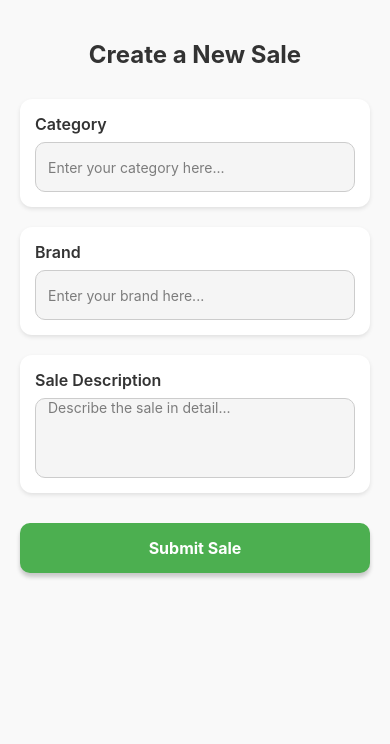
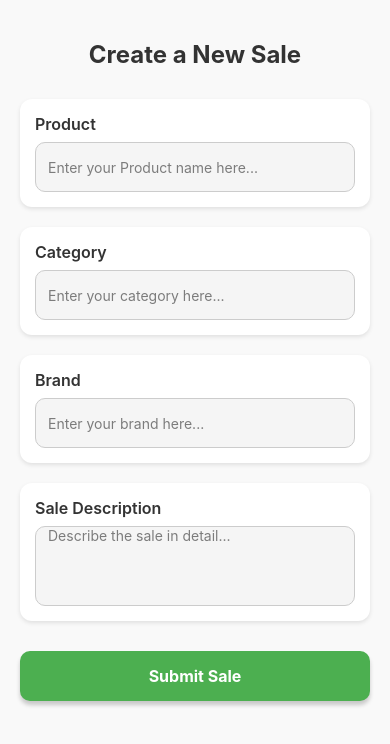
Before and after one commit to Gaurav2418/Ecomm_Frontend, a React Native app: screen /CreateSale in a window 390 px wide. Shown: the top 744 px of the page. Built offline with nearby package versions, Linux system fonts and the light colour scheme.

Commit message:
Data i/p added in create sale

```diff
--- a/screens/CreateSaleScreen.js
+++ b/screens/CreateSaleScreen.js
@@ -1,10 +1,11 @@
 import axios from "axios";
 import React, { useState } from "react";
-import { View, Text, StyleSheet, TextInput, TouchableOpacity, ScrollView } from "react-native";
+import { View, Text, StyleSheet, TextInput, TouchableOpacity, ScrollView, Alert } from "react-native";
 import AsyncStorage from "@react-native-async-storage/async-storage";
 
 
 const CreateSaleScreen = () => {
+    const [product, setProduct] = useState('')
     const [category, setCategory] = useState('');
     const [brand, setBrand] = useState('');
     const [description, setDescription] = useState('');
@@ -26,10 +27,15 @@ const CreateSaleScreen = () => {
             };
 
             const response = await axios.post('https://ecomm-153c.onrender.com/api/create-sale',
-                { brands:brand.trim().toLocaleLowerCase(), category:category.trim().toLocaleLowerCase() },
+                { brands:brand.trim().toLocaleLowerCase(), category:category.trim().toLocaleLowerCase(), product:product.trim().toLocaleLowerCase()  },
                 config)
 
         console.log(response.data)
+        Alert.alert(response.data.message)
+        setBrand('')
+        setProduct('')
+        setCategory('')
+        setDescription('')
         } catch (error) {
             console.log(error.message)
         }
@@ -39,6 +45,18 @@ const CreateSaleScreen = () => {
     return (
         <ScrollView contentContainerStyle={styles.container}>
             <Text style={styles.heading}>Create a New Sale</Text>
+
+
+            <View style={styles.inputCard}>
+                <Text style={styles.label}>Product</Text>
+                <TextInput
+                    style={styles.input}
+                    placeholder="Enter your Product name here..."
+                    placeholderTextColor="#7c7c7c"
+                    value={product}
+                    onChangeText={setProduct}
+                />
+            </View>
 
             <View style={styles.inputCard}>
                 <Text style={styles.label}>Category</Text>
--- a/screens/RegisterScreen1.js
+++ b/screens/RegisterScreen1.js
@@ -57,7 +57,7 @@ const RegisterScreen1 = () => {
   const handleRegister = async () => {
    try {
     if (validateForm()) {
-      const Data = await axios.post('https://ecomm-153c.onrender.com/api/register', {name, email:email.toLocaleLowerCase(), password, role})
+      const Data = await axios.post('https://ecomm-153c.onrender.com/api/register', {name, email:email.toLocaleLowerCase().trim(), password, role})
       console.log(Data.data)
       Alert.alert('Registration Successful', `Welcome, ${name}!`);
       // Handle registration logic here (e.g., make API call)
```
